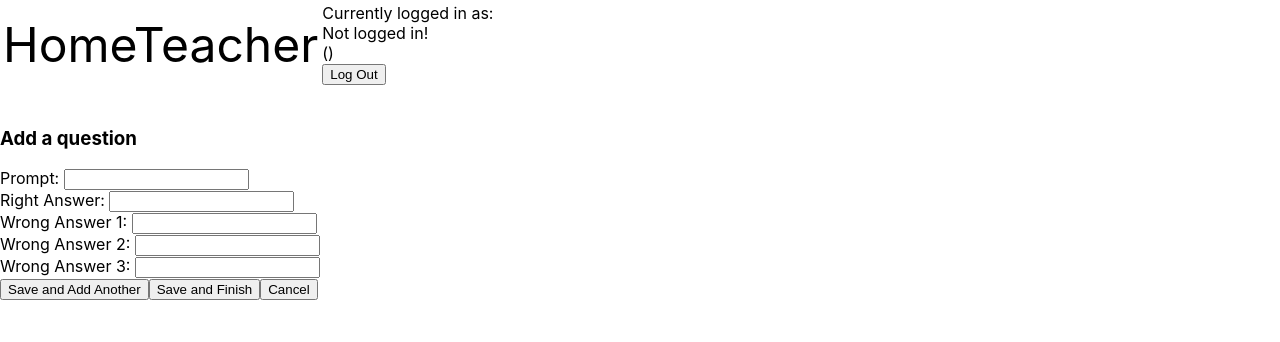
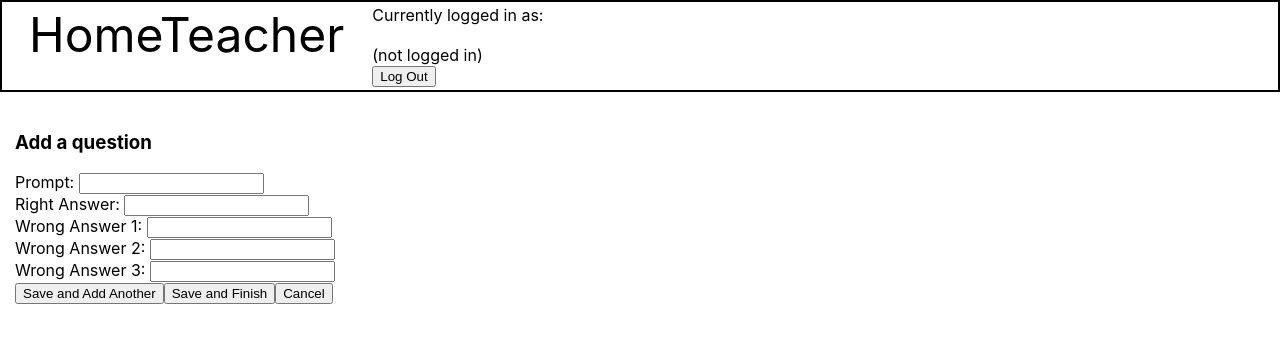
Before and after one commit to paultlehmann/hometeacher, a React (Create React App) app: page /qeditor in a window 1280 px wide. Shown: the top 342 px of the page. Built offline with nearby package versions, Linux system fonts and the light colour scheme.

Commit message:
Minor style updates

```diff
--- a/src/components/assigntest.component.js
+++ b/src/components/assigntest.component.js
@@ -102,7 +102,7 @@ export default class AssignTest extends Component {
 
     render() {
         return (
-            <div>
+            <div className = "general-body">
                 <h3>Assign test to students</h3>
                 <div>
                     <form>
--- a/src/components/dashboard.component.js
+++ b/src/components/dashboard.component.js
@@ -113,7 +113,7 @@ export default class Dashboard extends Component {
             window.location.replace("/stdashboard");
         }
         return (
-            <div>
+            <div className = "general-body">
                 <h3><a href="/testeditor">Create a new test</a></h3>
                 <hr />
                 <br />
--- a/src/components/login.component.js
+++ b/src/components/login.component.js
@@ -58,7 +58,7 @@ export default class Login extends Component {
 
     render() {
         return (
-            <div>
+            <div className = "general-body">
                 <h3>Login</h3>
                 <form onSubmit={this.onSubmit}>
                     <div className="registerFormField">
--- a/src/components/navbar.component.js
+++ b/src/components/navbar.component.js
@@ -20,7 +20,7 @@ export default class Navbar extends Component {
 
     render() {
         let decodedToken = {
-            firstName: "Not logged in!"
+            accountType: "not logged in"
         }
         const token = localStorage.getItem("jwtToken");
         if (token != null) {
@@ -30,7 +30,7 @@ export default class Navbar extends Component {
             <nav className="header">
                 <table>
                     <tr>
-                        <td><font size="22">HomeTeacher</font></td>
+                        <td className = "welcome"><font size="22">HomeTeacher</font></td>
                         <td>Currently logged in as:<br />
                             {decodedToken.firstName} {decodedToken.lastName}<br />
                             ({decodedToken.accountType})<br />
--- a/src/components/qeditor.component.js
+++ b/src/components/qeditor.component.js
@@ -126,7 +126,7 @@ export default class QEditor extends Component {
 
     render() {
         return (
-            <div>
+            <div className = "general-body">
                 <h3>Add a question</h3>
                 <form onSubmit={this.onSubmit}>
                     <div className="qEditorFormField">
--- a/src/components/register.component.js
+++ b/src/components/register.component.js
@@ -96,7 +96,7 @@ export default class Register extends Component {
 
     render() {
         return (
-            <div>
+            <div className = "general-body">
                 <h3>Register Account</h3>
                 <form onSubmit={this.onSubmit}>
                     <div className="registerFormField">
--- a/src/components/stdashboard.component.js
+++ b/src/components/stdashboard.component.js
@@ -46,7 +46,7 @@ export default class StDashboard extends Component {
             window.location.replace("/dashboard");
         }
         return (
-            <div>
+            <div className = "general-body">
                 <h3>Take a test</h3>
                 <hr />
                 <div>
--- a/src/components/testeditor.component.js
+++ b/src/components/testeditor.component.js
@@ -129,7 +129,7 @@ export default class TestEditor extends Component {
         console.log(decodedToken);
         console.log(this.state.teacher);
         return (
-            <div>
+            <div className = "general-body">
                 <h3>Create test/assignment</h3>
                 <form onSubmit={this.onSubmit}>
                     <div className="testEditorFormField">
--- a/src/components/testtaker.component.js
+++ b/src/components/testtaker.component.js
@@ -110,7 +110,7 @@ export default class TestTaker extends Component {
         let id = decodedToken.id;
         this.state.student = id;
         return (
-            <div>
+            <div className = "general-body">
                 <h3>{this.state.loadedTest.name}</h3>
                 <br />
                 <div onChange = {this.onChange}>
--- a/src/styles.css
+++ b/src/styles.css
@@ -7,3 +7,18 @@
     color: #FF0000;
     font-weight: bold;
 }
+
+.welcome {
+    padding-left: 25px;
+    padding-right: 25px;
+    display:inline-block;
+}
+
+.general-body {
+    padding-left: 15px;
+    padding-right: 15px;
+}
+
+.header {
+    border: 2px solid #000000;
+}
```
Also changed, not shown: src/components/logo.png (deleted).
